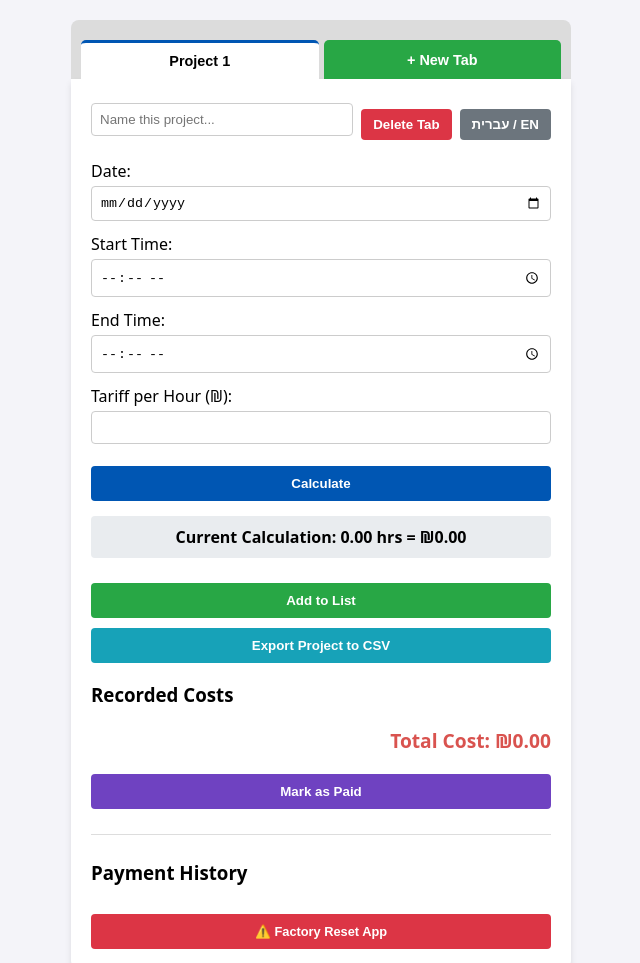
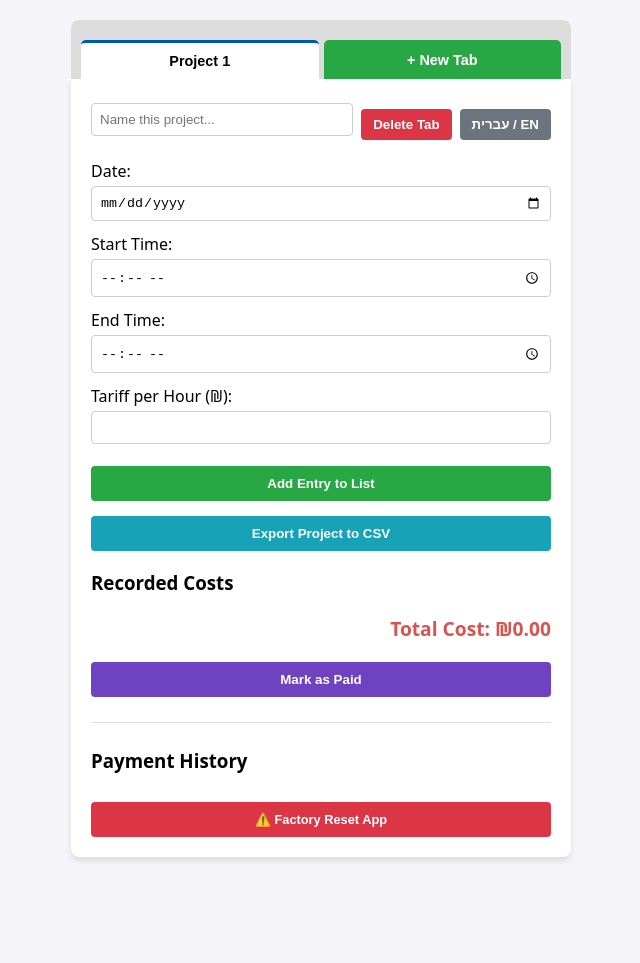
Before and after one commit to BNOmer/Hour-Calculator, a plain HTML site: page index.html in a window 1280 px wide. Shown: the top 963 px of the page, without its empty margins (319-959 px from the left). After the commit the page ends 877 px from the top, so only its background shows below. Drawn offline with Linux system fonts and the light colour scheme.

Commit message:
Update index.html
added payment list
initializing input fields when changing tabs
unite 2 buttons to one

```diff
--- a/index.html
+++ b/index.html
@@ -5,114 +5,61 @@
     <meta name="viewport" content="width=device-width, initial-scale=1.0">
     <title>Hourly Cost Calculator</title>
     <style>
-        body {
-            font-family: system-ui, sans-serif;
-            background-color: #f4f4f9;
-            padding: 20px;
-            margin: 0;
-        }
-        .app-wrapper {
-            max-width: 500px;
-            margin: auto;
-        }
-        .tab-bar {
-            display: flex;
-            overflow-x: auto;
-            background-color: #dcdcdc;
-            padding: 10px 10px 0 10px;
-            border-radius: 8px 8px 0 0;
-            gap: 5px;
-        }
-        .tab-btn {
-            padding: 10px 15px;
-            background-color: #e9ecef;
-            border: none;
-            border-radius: 5px 5px 0 0;
-            cursor: pointer;
-            font-size: 0.9em;
-            color: #555;
-            white-space: nowrap;
-        }
+        body { font-family: system-ui, sans-serif; background-color: #f4f4f9; padding: 20px; margin: 0; }
+        .app-wrapper { max-width: 500px; margin: auto; }
+        .tab-bar { display: flex; overflow-x: auto; background-color: #dcdcdc; padding: 10px 10px 0 10px; border-radius: 8px 8px 0 0; gap: 5px; }
+        .tab-btn { padding: 10px 15px; background-color: #e9ecef; border: none; border-radius: 5px 5px 0 0; cursor: pointer; font-size: 0.9em; color: #555; white-space: nowrap; }
         .tab-btn:hover { background-color: #f8f9fa; }
-        .tab-btn.active {
-            background-color: #ffffff;
-            font-weight: bold;
-            color: #000;
-            border-top: 3px solid #0056b3;
-        }
+        .tab-btn.active { background-color: #ffffff; font-weight: bold; color: #000; border-top: 3px solid #0056b3; }
         .btn-add-tab { background-color: #28a745; color: white; font-weight: bold; }
-
-        .container {
-            background: #ffffff;
-            padding: 20px;
-            border-radius: 0 0 8px 8px;
-            box-shadow: 0 4px 6px rgba(0,0,0,0.1);
-        }
+        .container { background: #ffffff; padding: 20px; border-radius: 0 0 8px 8px; box-shadow: 0 4px 6px rgba(0,0,0,0.1); }
         .header-controls { display: flex; gap: 8px; margin-bottom: 20px; align-items: center; }
         .header-controls input { flex-grow: 1; padding: 8px; border: 1px solid #ccc; border-radius: 4px; }
-
         .btn-lang { background-color: #6c757d; width: auto; padding: 8px 12px; }
         .btn-delete-tab { background-color: #dc3545; color: white; width: auto; padding: 8px 12px; }
-
         label, .input-field { display: block; width: 100%; margin-bottom: 12px; box-sizing: border-box; }
         .input-field { padding: 8px; margin-top: 4px; border: 1px solid #ccc; border-radius: 4px; }
-
         button { width: 100%; padding: 10px; margin-top: 10px; border: none; border-radius: 4px; cursor: pointer; font-weight: bold; color: white; background-color: #0056b3;}
-        .btn-calc-add { background-color: #28a745; }
+        .btn-calc-add { background-color: #28a745; margin-bottom: 5px; }
         .btn-export { background-color: #17a2b8; }
         .btn-pay { background-color: #6f42c1; margin-top: 20px; }
-
-        .result-box { font-weight: bold; margin: 15px 0; padding: 10px; background-color: #e9ecef; border-radius: 4px; text-align: center; }
         ul { list-style-type: none; padding: 0; }
-
-        li {
-            background: #f8f9fa; margin: 5px 0; padding: 10px; border-inline-start: 4px solid #0056b3;
-            border-radius: 3px; font-size: 0.9em; display: flex; justify-content: space-between; align-items: center; gap: 10px;
-        }
+        li { background: #f8f9fa; margin: 5px 0; padding: 10px; border-inline-start: 4px solid #0056b3; border-radius: 3px; font-size: 0.9em; display: flex; flex-direction: column; gap: 5px; }
+        .li-header { display: flex; justify-content: space-between; align-items: center; width: 100%; }
         .payment-record { border-inline-start: 4px solid #6f42c1; background: #f4f0fa; }
-
+        .payment-details { font-size: 0.8em; color: #666; font-style: italic; white-space: pre-line; margin-top: 5px; border-top: 1px solid #ddd; padding-top: 5px; }
         .btn-small { width: auto; padding: 5px 10px; font-size: 0.8em; margin: 0; }
         .btn-cal { background-color: #4285F4; }
         .btn-delete { background-color: #dc3545; }
-
         .total-box { font-size: 1.2em; font-weight: bold; text-align: end; margin-top: 20px; color: #d9534f; }
         hr { border: 0; height: 1px; background: #ddd; margin: 25px 0; }
         .btn-clear-data { background-color: #dc3545; font-size: 0.8em; }
     </style>
 </head>
 <body>
-
     <div class="app-wrapper">
         <div class="tab-bar" id="tabBar"></div>
-
         <div class="container">
             <div class="header-controls">
                 <input type="text" id="tabNameInput" placeholder="Name this project..." onkeyup="updateTabName()">
                 <button id="btnDeleteTab" class="btn-delete-tab" onclick="deleteCurrentTab()">Delete Tab</button>
                 <button class="btn-lang" onclick="toggleLanguage()">עברית / EN</button>
             </div>
-
             <label id="lblDate">Date: <input type="date" id="calcDate" class="input-field"></label>
             <label id="lblStart">Start Time: <input type="time" id="startTime" class="input-field"></label>
             <label id="lblEnd">End Time: <input type="time" id="endTime" class="input-field"></label>
             <label id="lblTariff">Tariff per Hour (₪): <input type="number" id="tariff" class="input-field" min="0" step="0.01"></label>
 
-            <button id="btnCalc" onclick="calculateCost()">Calculate</button>
-            <div class="result-box" id="currentCostDisplay">---</div>
-            <button id="btnAdd" class="btn-calc-add" onclick="addToList()">Add to List</button>
+            <button id="btnAdd" class="btn-calc-add" onclick="calculateAndAdd()">Add to List</button>
             <button id="btnExport" class="btn-export" onclick="exportToCSV()">Export to CSV</button>
 
             <h3 id="hdrRecorded">Recorded Costs</h3>
             <ul id="costList"></ul>
             <div class="total-box" id="totalCostDisplay">Total Cost: ₪0.00</div>
-
             <button id="btnPay" class="btn-pay" onclick="processPayment()">Mark as Paid</button>
-
             <hr>
-
             <h3 id="hdrHistory">Payment History</h3>
             <ul id="paymentList"></ul>
-
             <button id="btnReset" class="btn-clear-data" onclick="hardReset()">⚠️ Factory Reset App</button>
         </div>
     </div>
@@ -120,81 +67,30 @@
     <script>
         const dict = {
             en: {
-                tabPlaceholder: "Name this project...",
-                lblDate: "Date:",
-                lblStart: "Start Time:",
-                lblEnd: "End Time:",
-                lblTariff: "Tariff per Hour (₪):",
-                btnCalc: "Calculate",
-                btnAdd: "Add to List",
-                btnExport: "Export Project to CSV",
-                hdrRecorded: "Recorded Costs",
-                btnPay: "Mark as Paid",
-                hdrHistory: "Payment History",
-                btnReset: "⚠️ Factory Reset App",
-                newTab: "+ New Tab",
-                btnDelete: "Delete",
-                btnCalendar: "📅 Google Cal",
-                btnDeleteTab: "Delete Tab",
-                totalPrefix: "Total Cost: ₪",
-                calcPrefix: "Current Calculation: ",
-                hrs: "hrs",
-                projectPrefix: "Project ",
-                paidText: "Paid ₪",
-                onText: " on ",
-                calTitle: "Payment Received: ",
-                errFill: "Please fill in all fields correctly.",
-                errCalcFirst: "Please calculate a cost first.",
-                errNoPay: "There are no recorded costs to pay.",
-                errLastTab: "You cannot delete the last remaining tab.",
-                errNoDataExport: "No data to export.",
-                confDelete: "Delete this entry?",
-                confDeleteTab: "Are you sure you want to delete this entire project and all its data?",
-                confPay: "Record a payment of ₪",
-                confReset: "WARNING: This will delete ALL tabs, lists, and payment history forever. Are you absolutely sure?"
+                tabPlaceholder: "Name this project...", lblDate: "Date:", lblStart: "Start Time:", lblEnd: "End Time:", lblTariff: "Tariff per Hour (₪):",
+                btnAdd: "Add Entry to List", btnExport: "Export Project to CSV", hdrRecorded: "Recorded Costs",
+                btnPay: "Mark as Paid", hdrHistory: "Payment History", btnReset: "⚠️ Factory Reset App", newTab: "+ New Tab",
+                btnDelete: "Delete", btnCalendar: "📅 Google Cal", btnDeleteTab: "Delete Tab", totalPrefix: "Total Cost: ₪",
+                hrs: "hrs", projectPrefix: "Project ", paidText: "Paid ₪", onText: " on ",
+                calTitle: "Payment Received: ", detailsPrefix: "Breakdown:\n", errFill: "Please fill in all fields correctly.",
+                errLastTab: "You cannot delete the last remaining tab.", errNoDataExport: "No data to export.",
+                confDelete: "Delete this entry?", confDeleteTab: "Are you sure you want to delete this entire project?",
+                confPay: "Record a payment of ₪", confReset: "WARNING: This will delete ALL data forever. Are you sure?"
             },
             he: {
-                tabPlaceholder: "שם הפרויקט...",
-                lblDate: "תאריך:",
-                lblStart: "שעת התחלה:",
-                lblEnd: "שעת סיום:",
-                lblTariff: "תעריף לשעה (₪):",
-                btnCalc: "חשב",
-                btnAdd: "הוסף לרשימה",
-                btnExport: "ייצא פרויקט ל-CSV",
-                hdrRecorded: "עלויות שנרשמו",
-                btnPay: "סמן כשולם",
-                hdrHistory: "היסטוריית תשלומים",
-                btnReset: "⚠️ איפוס אפליקציה",
-                newTab: "+ כרטיסייה חדשה",
-                btnDelete: "מחק",
-                btnCalendar: "📅 יומן גוגל",
-                btnDeleteTab: "מחק פרויקט",
-                totalPrefix: "סך הכל עולה: ₪",
-                calcPrefix: "חישוב נוכחי: ",
-                hrs: "שעות",
-                projectPrefix: "פרויקט ",
-                paidText: "שולם ₪",
-                onText: " בתאריך ",
-                calTitle: "התקבל תשלום: ",
-                errFill: "אנא מלא את כל השדות כראוי.",
-                errCalcFirst: "אנא חשב עלות תחילה.",
-                errNoPay: "אין עלויות רשומות לתשלום.",
-                errLastTab: "לא ניתן למחוק את הכרטיסייה האחרונה שנותרה.",
-                errNoDataExport: "אין נתונים לייצוא.",
-                confDelete: "למחוק רשומה זו?",
-                confDeleteTab: "האם אתה בטוח שברצונך למחוק את כל הפרויקט והנתונים שלו?",
-                confPay: "לרשום תשלום של ₪",
-                confReset: "אזהרה: פעולה זו תמחק את כל הכרטיסיות והיסטוריית התשלומים לצמיתות. האם אתה בטוח?"
+                tabPlaceholder: "שם הפרויקט...", lblDate: "תאריך:", lblStart: "שעת התחלה:", lblEnd: "שעת סיום:", lblTariff: "תעריף לשעה (₪):",
+                btnAdd: "הוסף רשומה לרשימה", btnExport: "ייצא פרויקט ל-CSV", hdrRecorded: "עלויות שנרשמו",
+                btnPay: "סמן כשולם", hdrHistory: "היסטוריית תשלומים", btnReset: "⚠️ איפוס אפליקציה", newTab: "+ כרטיסייה חדשה",
+                btnDelete: "מחק", btnCalendar: "📅 יומן גוגל", btnDeleteTab: "מחק פרויקט", totalPrefix: "סך הכל עולה: ₪",
+                hrs: "שעות", projectPrefix: "פרויקט ", paidText: "שולם ₪", onText: " בתאריך ",
+                calTitle: "התקבל תשלום: ", detailsPrefix: "פירוט שעות:\n", errFill: "אנא מלא את כל השדות כראוי.",
+                errLastTab: "לא ניתן למחוק את הכרטיסייה האחרונה שנותרה.", errNoDataExport: "אין נתונים לייצוא.",
+                confDelete: "למחוק רשומה זו?", confDeleteTab: "האם אתה בטוח שברצונך למחוק את כל הפרויקט?",
+                confPay: "לרשום תשלום של ₪", confReset: "אזהרה: פעולה זו תמחק את כל הנתונים לצמיתות. בטוח?"
             }
         };
 
-        let appState = {
-            language: 'en', activeTabId: 1, nextTabId: 2,
-            tabs: [{ id: 1, name: "Project 1", costs: [], payments: [], total: 0 }]
-        };
-
-        let currentPendingCost = { amount: 0, details: "" };
+        let appState = { language: 'en', activeTabId: 1, nextTabId: 2, tabs: [{ id: 1, name: "Project 1", costs: [], payments: [], total: 0 }] };
 
         function saveState() { localStorage.setItem('myHourlyCalculatorData', JSON.stringify(appState)); }
         function loadState() {
@@ -202,10 +98,7 @@
             if (savedData) { appState = JSON.parse(savedData); if (!appState.language) appState.language = 'en'; }
         }
 
-        function toggleLanguage() {
-            appState.language = appState.language === 'en' ? 'he' : 'en';
-            saveState(); applyLanguage();
-        }
+        function toggleLanguage() { appState.language = appState.language === 'en' ? 'he' : 'en'; saveState(); applyLanguage(); }
 
         function applyLanguage() {
             const lang = appState.language; const t = dict[lang];
@@ -215,7 +108,6 @@
             document.getElementById('lblStart').childNodes[0].nodeValue = t.lblStart + " ";
             document.getElementById('lblEnd').childNodes[0].nodeValue = t.lblEnd + " ";
             document.getElementById('lblTariff').childNodes[0].nodeValue = t.lblTariff + " ";
-            document.getElementById('btnCalc').innerText = t.btnCalc;
             document.getElementById('btnAdd').innerText = t.btnAdd;
             document.getElementById('btnExport').innerText = t.btnExport;
             document.getElementById('hdrRecorded').innerText = t.hdrRecorded;
@@ -223,15 +115,13 @@
             document.getElementById('hdrHistory').innerText = t.hdrHistory;
             document.getElementById('btnReset').innerText = t.btnReset;
             document.getElementById('btnDeleteTab').innerText = t.btnDeleteTab;
-            renderTabs(); renderActiveTabData(); resetPendingCost();
+            renderTabs(); renderActiveTabData();
         }
 
-        function initializeApp() { loadState(); applyLanguage(); }
-        window.onload = initializeApp;
+        window.onload = () => { loadState(); applyLanguage(); };
 
         function renderTabs() {
-            const tabBar = document.getElementById('tabBar'); if (!tabBar) return;
-            const t = dict[appState.language]; tabBar.innerHTML = '';
+            const tabBar = document.getElementById('tabBar'); const t = dict[appState.language]; tabBar.innerHTML = '';
             appState.tabs.forEach(tab => {
                 const btn = document.createElement('button');
                 btn.className = 'tab-btn' + (tab.id === appState.activeTabId ? ' active' : '');
@@ -249,131 +139,118 @@
         }
 
         function switchTab(id) {
-            appState.activeTabId = id; saveState(); resetPendingCost();
+            appState.activeTabId = id; saveState();
+            document.getElementById('calcDate').value = "";
+            document.getElementById('startTime').value = "";
+            document.getElementById('endTime').value = "";
+            document.getElementById('tariff').value = "";
             renderTabs(); renderActiveTabData();
         }
 
         function updateTabName() {
             const newName = document.getElementById('tabNameInput').value;
             let activeTab = appState.tabs.find(t => t.id === appState.activeTabId);
-            if (activeTab) {
-                activeTab.name = newName.trim() || "Project " + activeTab.id;
-                saveState(); renderTabs();
-            }
+            if (activeTab) { activeTab.name = newName.trim() || "Project " + activeTab.id; saveState(); renderTabs(); }
         }
 
         function renderActiveTabData() {
-            let activeTab = appState.tabs.find(t => t.id === appState.activeTabId);
-            if(!activeTab) return; const t = dict[appState.language];
+            let activeTab = appState.tabs.find(t => t.id === appState.activeTabId); if(!activeTab) return; const t = dict[appState.language];
             document.getElementById('tabNameInput').value = (activeTab.name.startsWith("Project ") || activeTab.name.startsWith("פרויקט ")) ? "" : activeTab.name;
-
             const costList = document.getElementById('costList'); costList.innerHTML = '';
             activeTab.costs.forEach((item, index) => {
                 const li = document.createElement('li');
-                li.innerHTML = `<span>${item.details}</span> <button class="btn-small btn-delete" onclick="deleteLine(${index})">${t.btnDelete}</button>`;
+                li.innerHTML = `<div class="li-header"><span>${item.details}</span> <button class="btn-small btn-delete" onclick="deleteLine(${index})">${t.btnDelete}</button></div>`;
                 costList.appendChild(li);
             });
-
             const paymentList = document.getElementById('paymentList'); paymentList.innerHTML = '';
             activeTab.payments.forEach((payment, idx) => {
                 const li = document.createElement('li'); li.className = 'payment-record';
-                li.innerHTML = `<span>${payment.text}</span> <button class="btn-small btn-cal" onclick="saveToGoogleCalendar(${idx})">${t.btnCalendar}</button>`;
+                li.innerHTML = `<div class="li-header"><span>${payment.text}</span> <button class="btn-small btn-cal" onclick="saveToGoogleCalendar(${idx})">${t.btnCalendar}</button></div>
+                                <div class="payment-details">${t.detailsPrefix}${payment.breakdown}</div>`;
                 paymentList.appendChild(li);
             });
             document.getElementById('totalCostDisplay').innerText = t.totalPrefix + activeTab.total.toFixed(2);
         }
 
-        function calculateCost() {
+        // --- NEW UNITED LOGIC ---
+        function calculateAndAdd() {
             const t = dict[appState.language];
             const date = document.getElementById('calcDate').value;
             const start = document.getElementById('startTime').value;
             const end = document.getElementById('endTime').value;
             const tariff = parseFloat(document.getElementById('tariff').value);
-            if (!date || !start || !end || isNaN(tariff)) { alert(t.errFill); return; }
 
+            if (!date || !start || !end || isNaN(tariff)) return alert(t.errFill);
+
+            // Time math
             const startDec = parseInt(start.split(':')[0]) + (parseInt(start.split(':')[1]) / 60);
             const endDec = parseInt(end.split(':')[0]) + (parseInt(end.split(':')[1]) / 60);
             let diff = endDec - startDec; if (diff < 0) diff += 24;
+            const cost = diff * tariff;
 
-            const cost = diff * tariff;
-            currentPendingCost = { amount: cost, details: `${date} | ${start}-${end} (${diff.toFixed(2)}${t.hrs}) | ₪${cost.toFixed(2)}` };
-            document.getElementById('currentCostDisplay').innerText = `${t.calcPrefix}${diff.toFixed(2)}${t.hrs} = ₪${cost.toFixed(2)}`;
-        }
+            // Add to data
+            let activeTab = appState.tabs.find(t => t.id === appState.activeTabId);
+            activeTab.costs.push({
+                amount: cost,
+                details: `${date} | ${start}-${end} (${diff.toFixed(2)}${t.hrs}) | ₪${cost.toFixed(2)}`
+            });
+            activeTab.total += cost;
 
-        function addToList() {
-            if (currentPendingCost.amount === 0) return alert(dict[appState.language].errCalcFirst);
-            let activeTab = appState.tabs.find(t => t.id === appState.activeTabId);
-            activeTab.costs.push({...currentPendingCost});
-            activeTab.total += currentPendingCost.amount;
-            saveState(); resetPendingCost(); renderActiveTabData();
-        }
+            // UI feedback & Save
+            saveState();
+            renderActiveTabData();
 
-        function resetPendingCost() {
-            const t = dict[appState.language]; currentPendingCost = { amount: 0, details: "" };
-            document.getElementById('currentCostDisplay').innerText = t.calcPrefix + "0.00 " + t.hrs + " = ₪0.00";
+            // Optional: Reset time fields after adding to make next entry easier
+            document.getElementById('startTime').value = "";
+            document.getElementById('endTime').value = "";
         }
 
         function processPayment() {
-            const t = dict[appState.language];
-            let activeTab = appState.tabs.find(t => t.id === appState.activeTabId);
+            const t = dict[appState.language]; let activeTab = appState.tabs.find(t => t.id === appState.activeTabId);
             if (activeTab.total === 0) return alert(t.errNoPay);
             if (confirm(t.confPay + activeTab.total.toFixed(2) + "?")) {
                 const now = new Date();
+                const breakdown = activeTab.costs.map(c => `• ${c.details}`).join('\n');
                 const record = {
                     text: t.paidText + activeTab.total.toFixed(2) + t.onText + now.toLocaleDateString(),
-                    amount: activeTab.total.toFixed(2),
-                    date: now.toISOString().split('T')[0].replace(/-/g, '') // Format: YYYYMMDD
+                    breakdown: breakdown,
+                    date: now.toISOString().split('T')[0].replace(/-/g, '')
                 };
-                activeTab.payments.unshift(record);
-                activeTab.costs = []; activeTab.total = 0;
+                activeTab.payments.unshift(record); activeTab.costs = []; activeTab.total = 0;
                 saveState(); renderActiveTabData();
             }
         }
 
         function saveToGoogleCalendar(index) {
-            const t = dict[appState.language];
-            const activeTab = appState.tabs.find(t => t.id === appState.activeTabId);
-            const payment = activeTab.payments[index];
-
+            const t = dict[appState.language]; const activeTab = appState.tabs.find(t => t.id === appState.activeTabId);
+            const p = activeTab.payments[index];
             const title = encodeURIComponent(t.calTitle + activeTab.name);
-            const details = encodeURIComponent(payment.text);
-            const dateStr = payment.date; // YYYYMMDD
-
-            // Create Google Calendar Template URL (All day event)
-            const url = `https://www.google.com/calendar/render?action=TEMPLATE&text=${title}&dates=${dateStr}/${dateStr}&details=${details}&sf=true&output=xml`;
-
-            window.open(url, '_blank');
+            const details = encodeURIComponent(p.text + "\n\n" + t.detailsPrefix + p.breakdown);
+            window.open(`https://www.google.com/calendar/render?action=TEMPLATE&text=${title}&dates=${p.date}/${p.date}&details=${details}&sf=true&output=xml`, '_blank');
         }
 
         function exportToCSV() {
-            const t = dict[appState.language];
-            const activeTab = appState.tabs.find(t => t.id === appState.activeTabId);
+            const t = dict[appState.language]; const activeTab = appState.tabs.find(t => t.id === appState.activeTabId);
             if (!activeTab || activeTab.costs.length === 0) return alert(t.errNoDataExport);
             let csv = "Description,Amount (ILS)\n";
             activeTab.costs.forEach(item => csv += `${item.details.replace(/,/g, " ")},${item.amount.toFixed(2)}\n`);
-            csv += `TOTAL,${activeTab.total.toFixed(2)}`;
-            const link = document.createElement("a");
-            link.href = "data:text/csv;charset=utf-8," + encodeURI(csv);
-            link.download = `${activeTab.name}_Report.csv`;
-            link.click();
+            const link = document.createElement("a"); link.href = "data:text/csv;charset=utf-8," + encodeURI(csv + `TOTAL,${activeTab.total.toFixed(2)}`);
+            link.download = `${activeTab.name}_Report.csv`; link.click();
         }
 
         function deleteLine(index) {
             if (confirm(dict[appState.language].confDelete)) {
                 let activeTab = appState.tabs.find(t => t.id === appState.activeTabId);
-                activeTab.total -= activeTab.costs[index].amount;
-                activeTab.costs.splice(index, 1);
+                activeTab.total -= activeTab.costs[index].amount; activeTab.costs.splice(index, 1);
                 saveState(); renderActiveTabData();
             }
         }
 
         function deleteCurrentTab() {
-            const t = dict[appState.language];
-            if (appState.tabs.length <= 1) return alert(t.errLastTab);
+            const t = dict[appState.language]; if (appState.tabs.length <= 1) return alert(t.errLastTab);
             if (confirm(t.confDeleteTab)) {
                 appState.tabs = appState.tabs.filter(tab => tab.id !== appState.activeTabId);
-                appState.activeTabId = appState.tabs[0].id;
-                saveState(); applyLanguage();
+                appState.activeTabId = appState.tabs[0].id; saveState(); applyLanguage();
             }
         }
 
```
